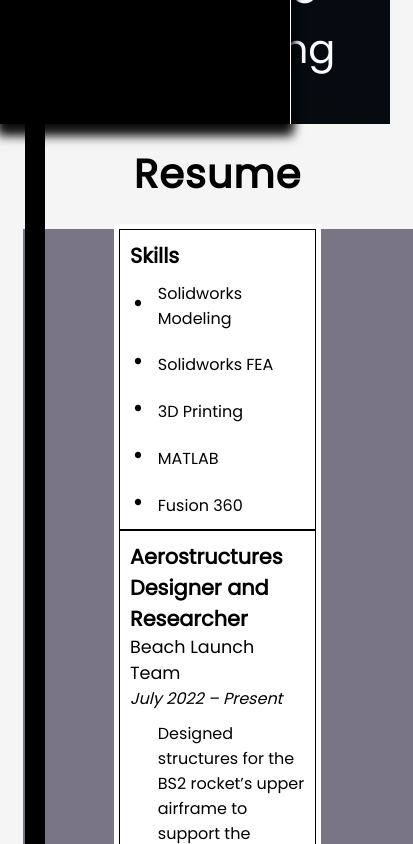
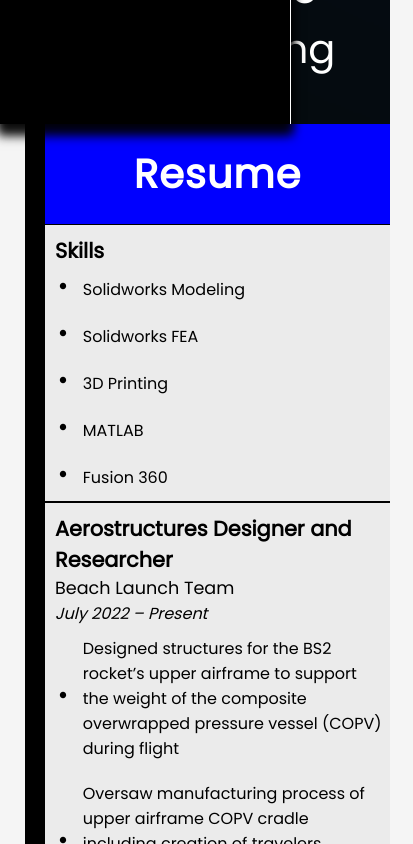
Before and after one commit to bchh325/mech-portfolio, a React (Create React App) app: page / in a window 390 px wide. Shown: the part 720-1564 px from the top of the page, 413 px wide, since content can reach past the window. Built offline with nearby package versions, Linux system fonts and the light colour scheme.

Commit message:
styling fixes

```diff
--- a/src/App.css
+++ b/src/App.css
@@ -13,9 +13,11 @@
 .section-title {
   display: flex;
   justify-content: center;
+  background-color: blue;
 }
 
 .section-title span {
+  color: white;
   letter-spacing: 1px;
   padding: 20px 0px;
   font-size: 2.5em;
--- a/src/components/Resume.module.css
+++ b/src/components/Resume.module.css
@@ -3,21 +3,21 @@
     display: flex;
     flex-direction: column;
     align-items: center;
-    margin: 0px 20%;
     background-color: white;
+    z-index: -1;
 }
 
 .resumeBg {
-    background-color: #7A7585;
+    background-color: rgb(235, 235, 235);
     position: absolute;
-    width: 100vw;
+    width: 50%;
     height: 100%;
     z-index: -1;
 }
 
 .resumegrid {
     height: max-content;
-    width: 100%;
+    width: 50%;
     display: grid;
     grid-template-columns: 1fr;
     margin-bottom: 10px;
@@ -25,9 +25,8 @@
 
 .resumecol {
     height: max-content;
-    border: 1px solid black;
-    justify-content: stretch;
-    flex-direction: column;
+    border-top: 1px solid black;
+    border-bottom: 1px solid black;
 }
 
 .resumecol span {
@@ -42,7 +41,7 @@
 .infocontainer {
     height: fit-content;
     display: grid;
-    grid-template-columns: 1fr 5fr;
+    grid-template-columns: 200px 1fr;
 }
 
 .infocontainer span {
@@ -114,15 +113,23 @@
     font-style: italic;
 }
 
-@media screen and (max-width: 1200px) {
-    .resume {
-        padding: 0px 10%;
+@media screen and (max-width: 1300px) {
+    .resumegrid {
+        width: 70%;
+    }
+    .resumeBg {
+        width: 70%;
     }
 }
+
 
 @media screen and (max-width: 760px) {
     .resumegrid {
         grid-template-columns: 1fr;
+        width: 100%;
+    }
+    .resumeBg {
+        width: 100%;
     }
     .resumeDetail span {
         width: auto;
@@ -132,8 +139,4 @@
     .infocontainer {
         grid-template-columns: 1fr;
     }
-
-    .resume {
-        padding: 5px;
-    }
 }
```
